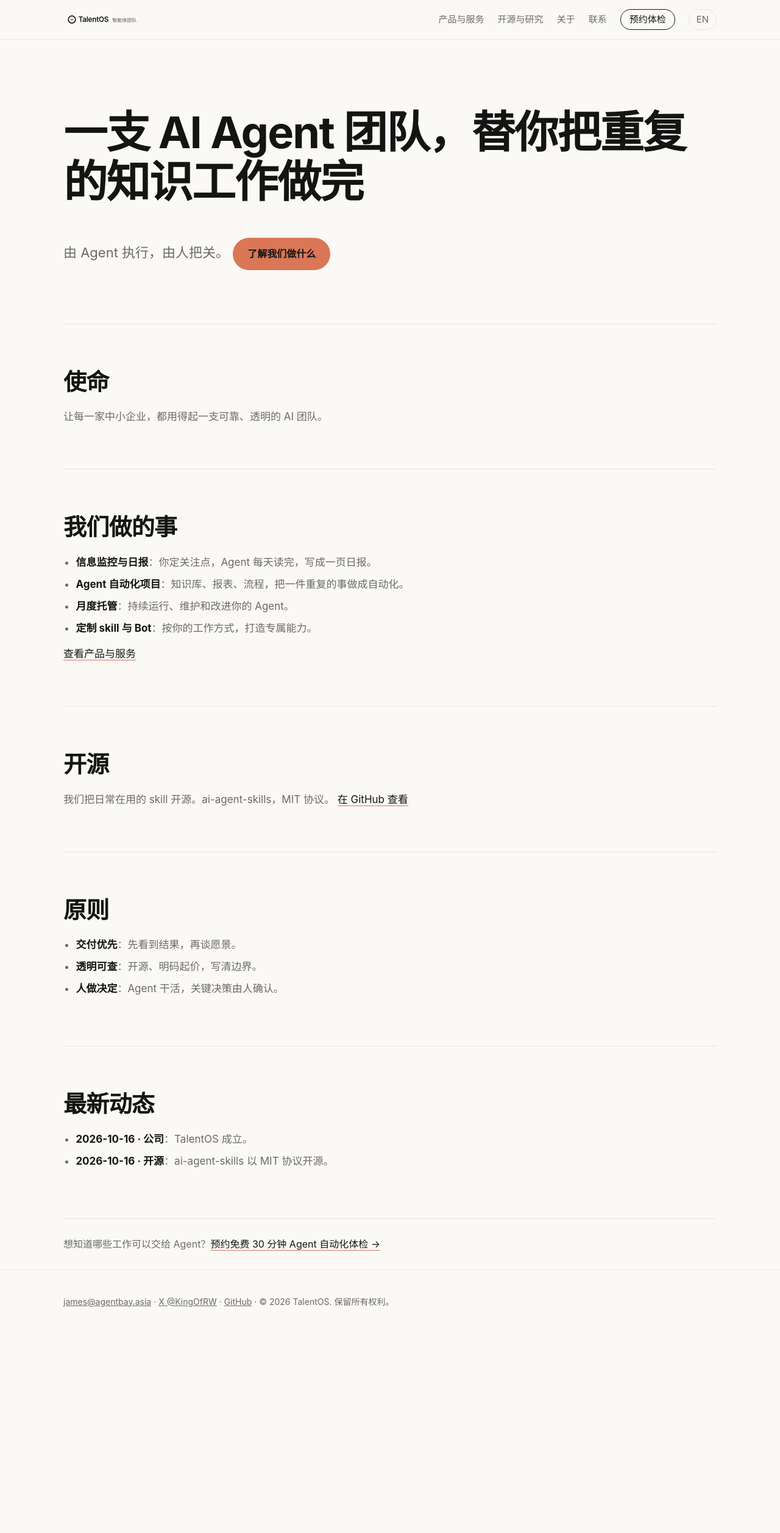
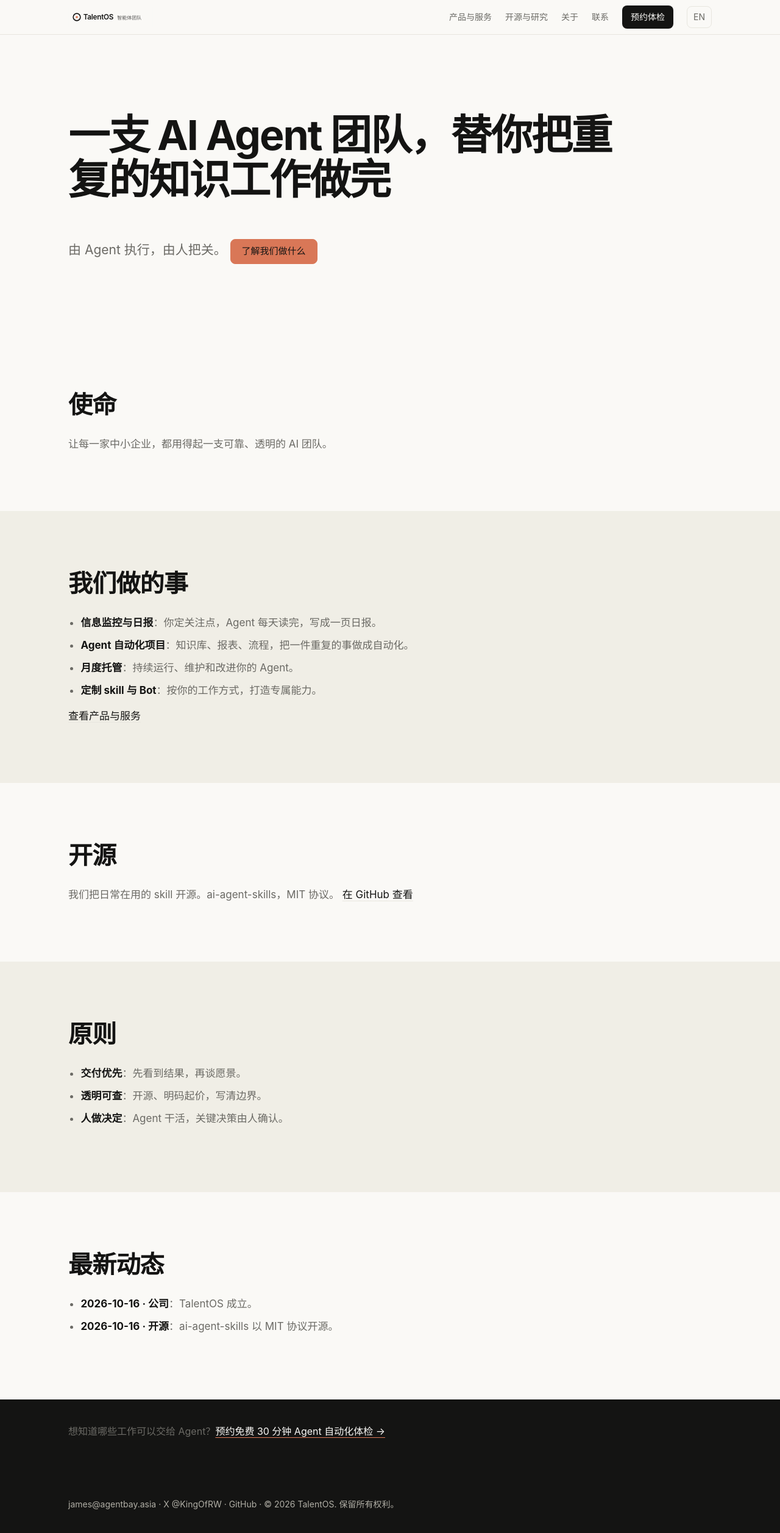
Before and after one commit to JimmyWangJimmy/talentos-site, an Astro site: page / in a window 1280 px wide. Shown: the whole page at 61% size. Before the commit the page ends 2186 px from the top, so only its background shows below. Built offline with nearby package versions, Linux system fonts and the light colour scheme; Astro itself is replaced by a stand-in of ours.

Commit message:
style: visual P0 (hero/nav/buttons/footer/surface-alt)
Extend theme tokens; quiet nav + ink CTA; radius-sm button system;
drop section borders; alternating surface-alt; dark footer and slim CTA band.

```diff
--- a/src/components/Page.astro
+++ b/src/components/Page.astro
@@ -6,8 +6,11 @@
 const main = p.sections.filter(s => !s.secondary); const sec = p.sections.filter(s => s.secondary);
 ---
 <Base lang={lang} page={slug === 'open-source' ? 'research' : slug} title={m.title} description={m.description}>
-<div class="wrap">
-<section class="hero"><h1>{p.h1}</h1><div class="sub prose" set:html={p.heroHtml} /></section>
-{main.map(s => <section class="block" id={s.id}><h2>{s.head}</h2><div class="prose" set:html={s.html} /></section>)}
-{sec.map(s => <aside class="slim prose" set:html={s.html} />)}
-</div></Base>
+<section class="hero"><div class="wrap"><h1>{p.h1}</h1><div class="sub prose" set:html={p.heroHtml} /></div></section>
+{main.map((s, i) => (
+  <section class:list={['block', { 'block-alt': i % 2 === 1 }]} id={s.id}>
+    <div class="wrap"><h2>{s.head}</h2><div class="prose" set:html={s.html} /></div>
+  </section>
+))}
+{sec.map(s => <aside class="slim prose"><div class="wrap" set:html={s.html} /></aside>)}
+</Base>
--- a/src/content/theme.json
+++ b/src/content/theme.json
@@ -1 +1,13 @@
-{ "accent": "#D97757", "ink": "#141413", "muted": "#6B6A65", "bg": "#FAF9F6", "line": "#E8E6DF" }
+{
+  "accent": "#D97757",
+  "ink": "#141413",
+  "muted": "#6B6A65",
+  "bg": "#FAF9F6",
+  "line": "#E8E6DF",
+  "surfaceAlt": "#F0EEE6",
+  "mutedSoft": "#87867F",
+  "onDark": "#FAF9F6",
+  "onDarkMuted": "#B0AEA5",
+  "accentHover": "#C66A4C",
+  "inkHover": "#3D3D3A"
+}
--- a/src/layouts/Base.astro
+++ b/src/layouts/Base.astro
@@ -23,46 +23,115 @@
 <meta property="og:title" content={title} />
 <meta property="og:description" content={desc} />
 <style define:vars={theme} is:global>
-:root{--max:1120px}
+:root{
+  --max:1120px;
+  --section-y:96px;
+  --radius-sm:8px;
+  --radius-md:12px;
+  --hero-y-top:128px;
+  --hero-y-bottom:112px;
+  /* kebab aliases (define:vars emits camelCase for multi-word keys) */
+  --surface-alt:var(--surfaceAlt);
+  --muted-soft:var(--mutedSoft);
+  --on-dark:var(--onDark);
+  --on-dark-muted:var(--onDarkMuted);
+  --accent-hover:var(--accentHover);
+  --ink-hover:var(--inkHover);
+}
 *{box-sizing:border-box;margin:0;padding:0}
 html{-webkit-text-size-adjust:100%}
-body{font-family:-apple-system,"PingFang SC","Noto Sans SC","Microsoft YaHei",Inter,system-ui,sans-serif;background:var(--bg);color:var(--ink);line-height:1.65;font-size:17px}
+body{
+  font-family:-apple-system,"PingFang SC","Noto Sans SC","Microsoft YaHei",system-ui,sans-serif;
+  background:var(--bg);color:var(--ink);
+  line-height:1.6;font-size:17px;letter-spacing:0;
+}
 a{color:inherit}
+a:focus-visible,button:focus-visible{
+  outline:2px solid var(--ink);outline-offset:2px;
+}
 .wrap{max-width:var(--max);margin:0 auto;padding:0 24px}
+@media (min-width:960px){.wrap{padding:0 32px}}
 header{border-bottom:1px solid var(--line)}
-.bar{display:flex;align-items:center;justify-content:space-between;gap:16px;min-height:64px;flex-wrap:wrap;padding-top:8px;padding-bottom:8px}
+.bar{
+  display:flex;align-items:center;justify-content:space-between;gap:16px;
+  min-height:56px;flex-wrap:wrap;padding-top:0;padding-bottom:0;
+}
 .logo{display:flex;align-items:center;gap:10px;font-weight:700;font-size:19px;text-decoration:none;letter-spacing:-.01em}
 nav ul{display:flex;gap:22px;list-style:none;flex-wrap:wrap;align-items:center}
-nav a{text-decoration:none;font-size:15px;color:var(--muted);padding:6px 0;display:inline-block}
+nav a{text-decoration:none;font-size:14px;font-weight:400;color:var(--muted);padding:8px 0;display:inline-block}
 nav a:hover,nav a[aria-current]{color:var(--ink)}
-.pill{border:1px solid var(--ink);border-radius:999px;padding:4px 14px;color:var(--ink)!important}
-.lang{border:1px solid var(--line);border-radius:999px;padding:4px 12px}
+.pill{
+  background:var(--ink)!important;color:var(--on-dark)!important;
+  border:none;border-radius:var(--radius-sm);
+  padding:8px 14px;font-size:14px;font-weight:500;
+}
+.pill:hover{background:var(--ink-hover)!important}
+.lang{
+  border:1px solid var(--line);border-radius:var(--radius-sm);
+  padding:6px 10px;font-size:14px;color:var(--muted);
+}
+.lang:hover{color:var(--ink)}
 main{min-height:60vh}
-.hero{padding:112px 0 88px}
+.hero{padding:var(--hero-y-top) 0 var(--hero-y-bottom)}
 .eyebrow{color:var(--muted);font-weight:600;font-size:14px;letter-spacing:.08em;text-transform:uppercase;margin-bottom:20px}
-h1{font-size:clamp(36px,6.4vw,72px);line-height:1.12;letter-spacing:-.025em;font-weight:700;max-width:16em}
-.sub{font-size:clamp(18px,2.2vw,22px);color:var(--muted);max-width:36em;margin-top:28px}
+h1{
+  font-size:clamp(40px,7vw,68px);line-height:1.08;letter-spacing:-.03em;
+  font-weight:700;max-width:14em;
+}
+.sub{font-size:clamp(18px,2vw,21px);color:var(--muted);max-width:36em;margin-top:28px;line-height:1.5;font-weight:400}
 .btns{display:flex;gap:14px;margin-top:40px;flex-wrap:wrap}
-.btn{display:inline-block;padding:13px 24px;border-radius:999px;text-decoration:none;font-weight:600;font-size:16px;border:1px solid var(--ink)}
+.btn{
+  display:inline-block;padding:10px 18px;border-radius:var(--radius-sm);
+  text-decoration:none;font-weight:500;font-size:15px;
+  border:1px solid var(--ink);line-height:1.25;
+}
 .btn.primary{background:var(--accent);border-color:var(--accent);color:var(--ink)}
-section.block{padding:72px 0;border-top:1px solid var(--line)}
-h2{font-size:clamp(26px,3.4vw,38px);letter-spacing:-.02em;line-height:1.2;margin-bottom:36px}
+.btn.primary:hover{background:var(--accent-hover);border-color:var(--accent-hover)}
+.btn.secondary{background:transparent;color:var(--ink);border:1px solid var(--ink)}
+.btn.secondary:hover{background:var(--ink);color:var(--on-dark)}
+.btn.ghost{background:transparent;color:var(--muted);border:1px solid transparent}
+.btn.ghost:hover{color:var(--ink);border-color:var(--line)}
+section.block{padding:var(--section-y) 0;border-top:none}
+.block-alt{background:var(--surface-alt)}
+h2{font-size:clamp(28px,3.5vw,40px);letter-spacing:-.02em;line-height:1.15;font-weight:600;margin-bottom:28px}
 .grid{display:grid;grid-template-columns:repeat(auto-fit,minmax(260px,1fr));gap:40px}
-.grid h3{font-size:20px;margin-bottom:10px}
+.grid h3{font-size:20px;font-weight:600;line-height:1.25;margin-bottom:10px}
 .grid p,.item p{color:var(--muted)}
 .price{margin-top:14px;font-weight:600;padding-left:12px;border-left:3px solid var(--accent)}
 .item{padding:28px 0;border-bottom:1px solid var(--line)}
-.date{font-size:14px;color:var(--muted)}
+.date{font-size:13px;color:var(--muted-soft)}
 .mail{font-size:clamp(24px,4vw,44px);font-weight:700;text-decoration:underline;text-decoration-color:var(--accent);text-underline-offset:8px;word-break:break-all}
 .prose p,.prose li{color:var(--muted);max-width:42em}
 .prose p+p,.prose p+ul,.prose ul+p,.prose ol+p{margin-top:14px}
-.prose ul,.prose ol{padding-left:1.2em}.prose li{margin:8px 0}
+.prose ul,.prose ol{padding-left:1.2em}
+.prose li{margin:10px 0}
 .prose strong{color:var(--ink)}
-.prose a{color:var(--ink);text-decoration-color:var(--accent);text-underline-offset:4px;word-break:break-word}
-.hero .prose a{display:inline-block;margin-top:24px;padding:13px 24px;border-radius:999px;background:var(--accent);color:var(--ink);text-decoration:none;font-weight:600;font-size:16px}
-.slim{border-top:1px solid var(--line);padding:28px 0;font-size:16px}
-section.block h2{margin-bottom:20px}
-footer{border-top:1px solid var(--line);padding:40px 0;color:var(--muted);font-size:14px}
+.prose a{
+  color:var(--ink);text-decoration:underline;
+  text-decoration-color:var(--line);text-underline-offset:4px;word-break:break-word;
+}
+.prose a:hover{text-decoration-color:var(--accent)}
+.hero .prose a{
+  display:inline-block;margin-top:32px;padding:10px 18px;
+  border-radius:var(--radius-sm);background:var(--accent);border:1px solid var(--accent);
+  color:var(--ink);text-decoration:none;font-weight:500;font-size:15px;line-height:1.25;
+}
+.hero .prose a:hover{background:var(--accent-hover);border-color:var(--accent-hover);text-decoration:none}
+.slim{
+  background:var(--ink);color:var(--on-dark-muted);
+  border-top:none;padding:40px 0;font-size:16px;
+}
+.slim a{
+  color:var(--on-dark);text-decoration:underline;text-decoration-color:var(--accent);
+}
+.slim a:hover{color:#fff}
+section.block h2{margin-bottom:28px}
+footer{
+  background:var(--ink);color:var(--on-dark-muted);
+  border-top:none;padding:56px 0 48px;font-size:14px;
+}
+footer a{color:var(--on-dark-muted);text-decoration:none}
+footer a:hover{color:var(--on-dark)}
 </style>
 </head>
 <body>
```
